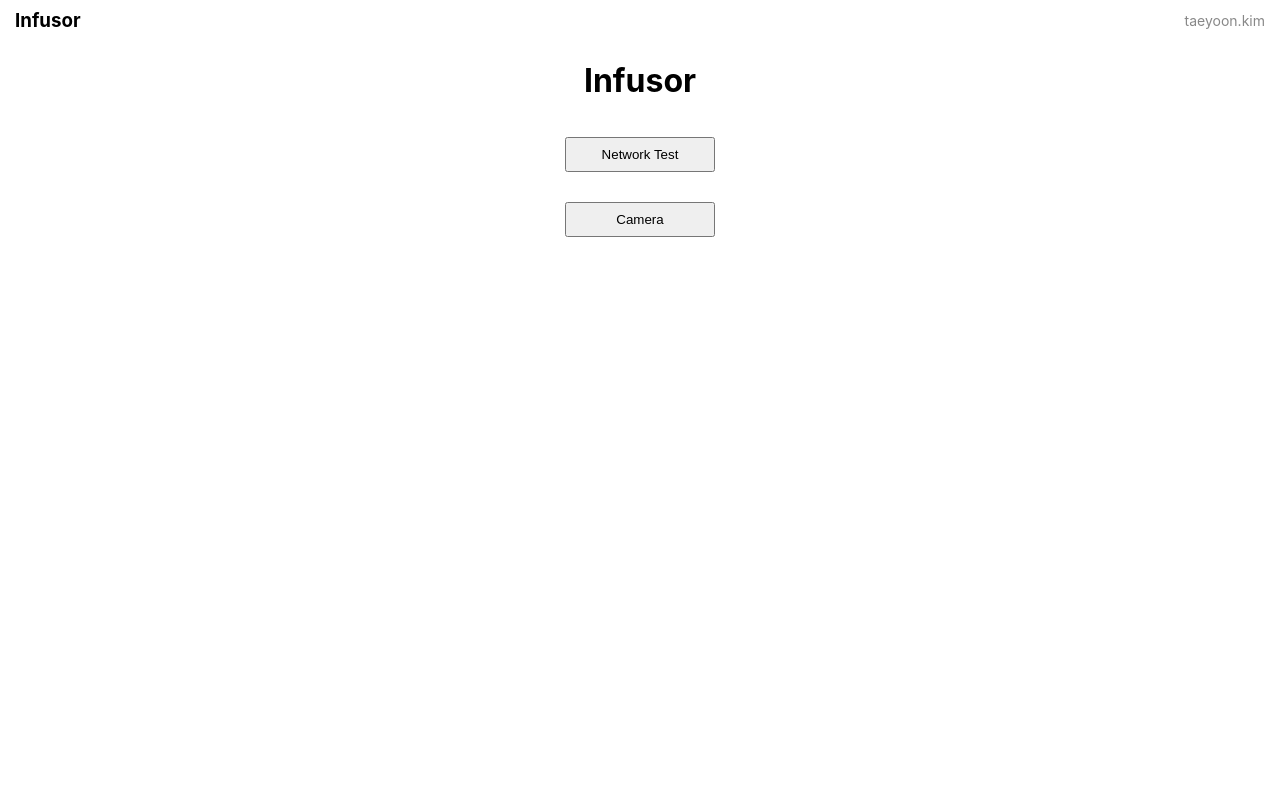
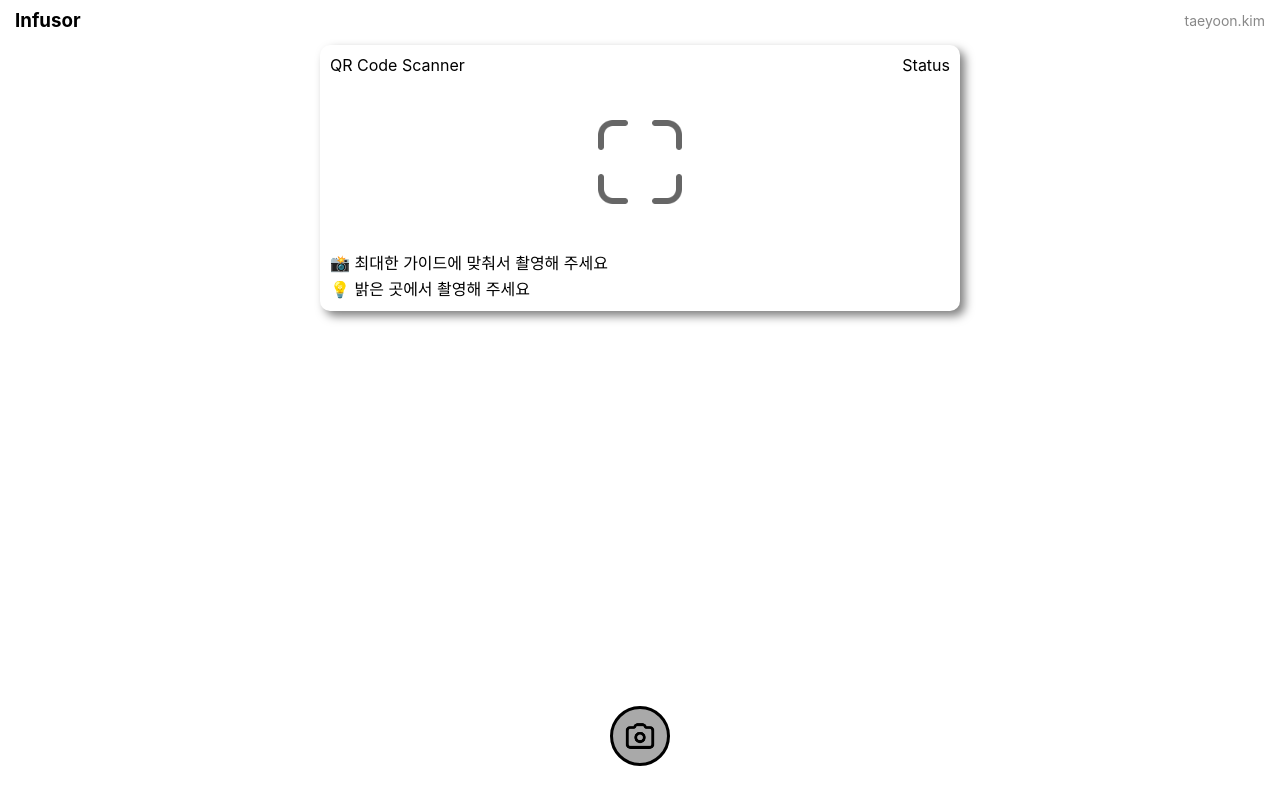
Before and after one commit to bbung9704/Infusor, a React (Create React App) app in the folder frontend/: page / in a window 1280 px wide. Built offline with nearby package versions, Linux system fonts and the light colour scheme; no server answers.

Commit message:
root 변경

```diff
--- a/frontend/src/App.js
+++ b/frontend/src/App.js
@@ -1,9 +1,7 @@
 import React from "react";
 import {Routes, Route, Link} from 'react-router-dom'
 
-import Home from "./pages/Home"
 import Media from "./pages/Media";
-import Test from "./pages/Test";
 
 import './App.css'
 
@@ -15,9 +13,7 @@ function App() {
         <div id='myname'>taeyoon.kim</div>
       </nav>
       <Routes>
-        <Route path="/" element={<Home />} />
-        <Route path="/media" element={<Media />} />
-        <Route path="/test" element={<Test />} />
+        <Route path="/" element={<Media />} />
       </Routes>
     </div>
   );
```
Also changed, not shown: frontend/src/components/VideoPrint.js (line endings or trailing spaces), frontend/src/components/VideoPrintCard.js (line endings or trailing spaces).
